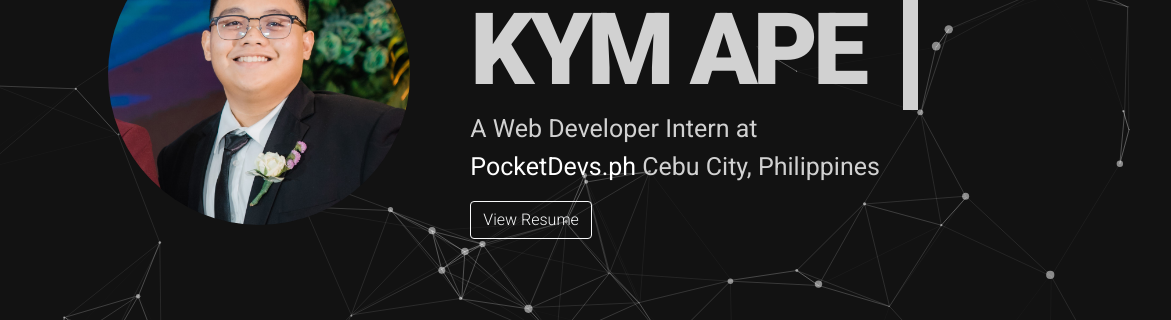
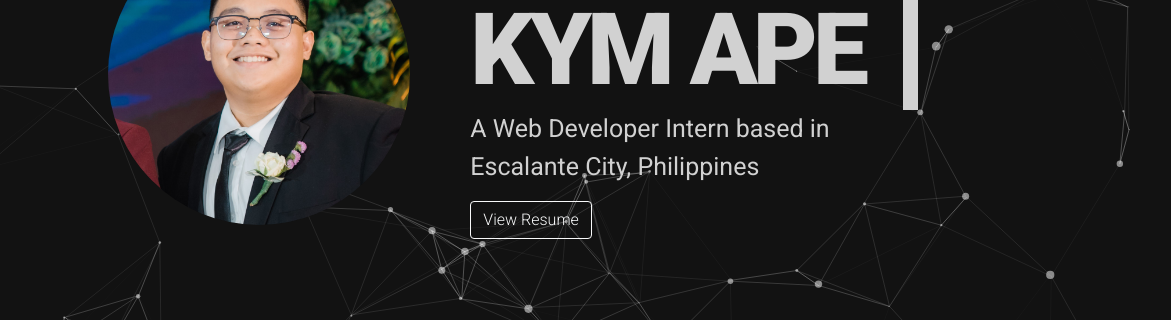
Before and after one commit to kymalcansadoape/kymalcansadoape-developer-portfolio, a plain HTML site: page index.html in a window 1280 px wide. Shown: the part 267-587 px from the top of the page, 109-1280 px from the left. Drawn offline with nearby package versions, Linux system fonts and the light colour scheme.

Commit message:
Update index.html

```diff
--- a/index.html
+++ b/index.html
@@ -65,7 +65,7 @@
             <div id="landing-content" class="col-md-10 col-lg-5 px-5 text-center text-lg-start">
                 <p id="greet">Hi! I'm</p>
                 <h1 id="kym">KYM APE</h1>
-                <p id="info-kym">A Web Developer Intern at <a class="text-white text-decoration-none" href="https://pocketdevs.ph/">PocketDevs.ph </a> Cebu City, Philippines</p>
+                <p id="info-kym">A Web Developer Intern based in Escalante City, Philippines</p>
                 <a id="resume-btn" class="btn btn-outline-light fw-light text-center" target="_blank" href="resume.html">View Resume</a>
             </div>
         </div>
```
